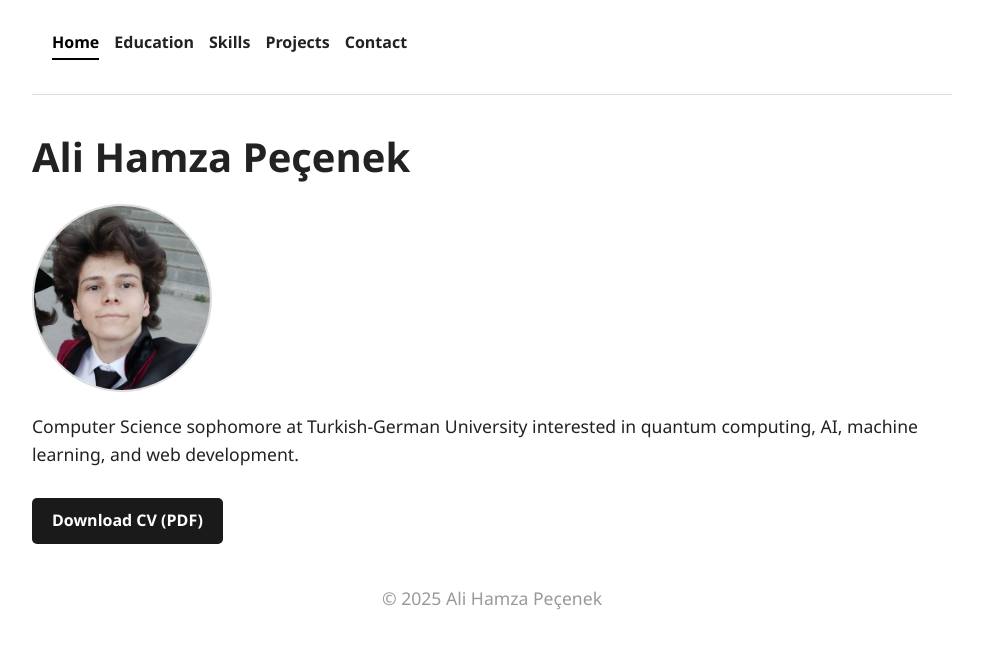
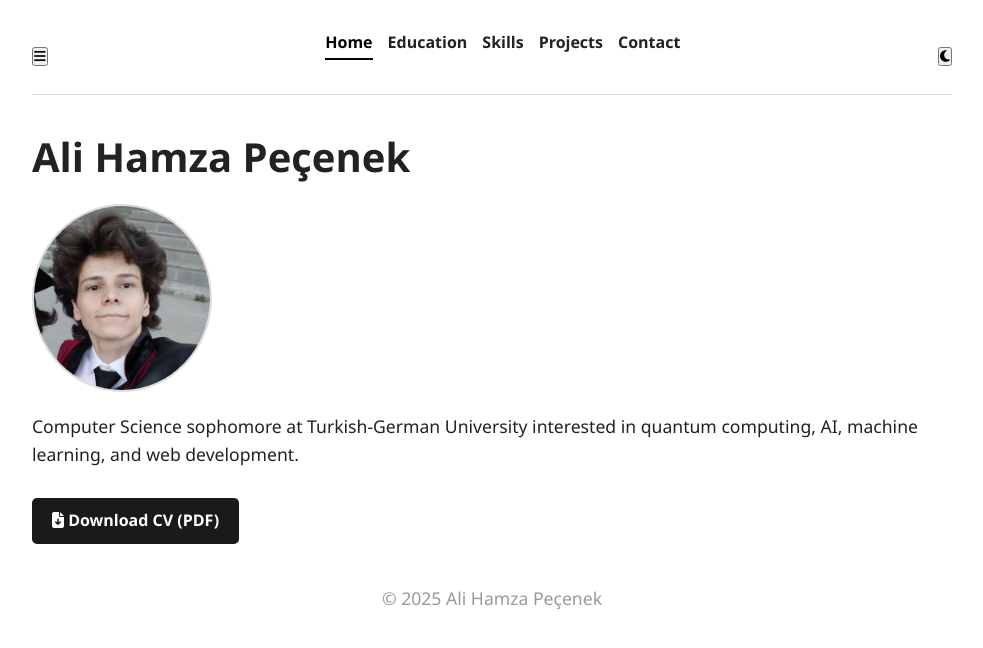
Before and after one commit to HamzaPecenek/ali-hamza-pecenek, a plain HTML site: page index.html in a window 1280 px wide. Shown: the whole page, without its empty margins (148-1131 px from the left). Drawn offline with Linux system fonts and the light colour scheme.

Commit message:
Update index.html

```diff
--- a/index.html
+++ b/index.html
@@ -3,19 +3,30 @@
 <head>
   <meta charset="UTF-8" />
   <meta name="viewport" content="width=device-width, initial-scale=1" />
+  <meta name="description" content="Ali Hamza Peçenek's personal academic portfolio. Computer Science student with interests in AI, ML, and Web Development.">
+  <meta property="og:title" content="Ali Hamza Peçenek - Personal Portfolio" />
+  <meta property="og:description" content="Explore my projects, skills, education, and get in touch." />
+  <meta property="og:type" content="website" />
   <title>Ali Hamza Peçenek — Home</title>
   <link rel="stylesheet" href="style.css" />
+  <link rel="stylesheet" href="https://cdnjs.cloudflare.com/ajax/libs/font-awesome/6.4.0/css/all.min.css">
 </head>
 <body>
   <header>
     <nav>
-      <ul class="nav-list">
+      <button class="menu-toggle" onclick="toggleMenu()">
+        <i class="fas fa-bars"></i>
+      </button>
+      <ul class="nav-list nav-links">
         <li><a href="index.html" class="active">Home</a></li>
         <li><a href="education.html">Education</a></li>
         <li><a href="skills.html">Skills</a></li>
         <li><a href="projects.html">Projects</a></li>
         <li><a href="contact.html">Contact</a></li>
       </ul>
+      <button class="dark-toggle" onclick="toggleDarkMode()">
+        <i class="fas fa-moon"></i>
+      </button>
     </nav>
   </header>
 
@@ -26,12 +37,25 @@
       <p class="short-bio">
         Computer Science sophomore at Turkish-German University interested in quantum computing, AI, machine learning, and web development.
       </p>
-      <a class="button" href="Ali-Hamza-Pecenek-CV.pdf" target="_blank" download>Download CV (PDF)</a>
+      <a class="button" href="Ali-Hamza-Pecenek-CV.pdf" target="_blank" download>
+        <i class="fas fa-file-download"></i> Download CV (PDF)
+      </a>
     </section>
   </main>
 
   <footer>
     <p>© 2025 Ali Hamza Peçenek</p>
   </footer>
+
+  <script>
+    function toggleMenu() {
+      const navLinks = document.querySelector(".nav-links");
+      navLinks.classList.toggle("show");
+    }
+
+    function toggleDarkMode() {
+      document.body.classList.toggle("dark-mode");
+    }
+  </script>
 </body>
 </html>
```
